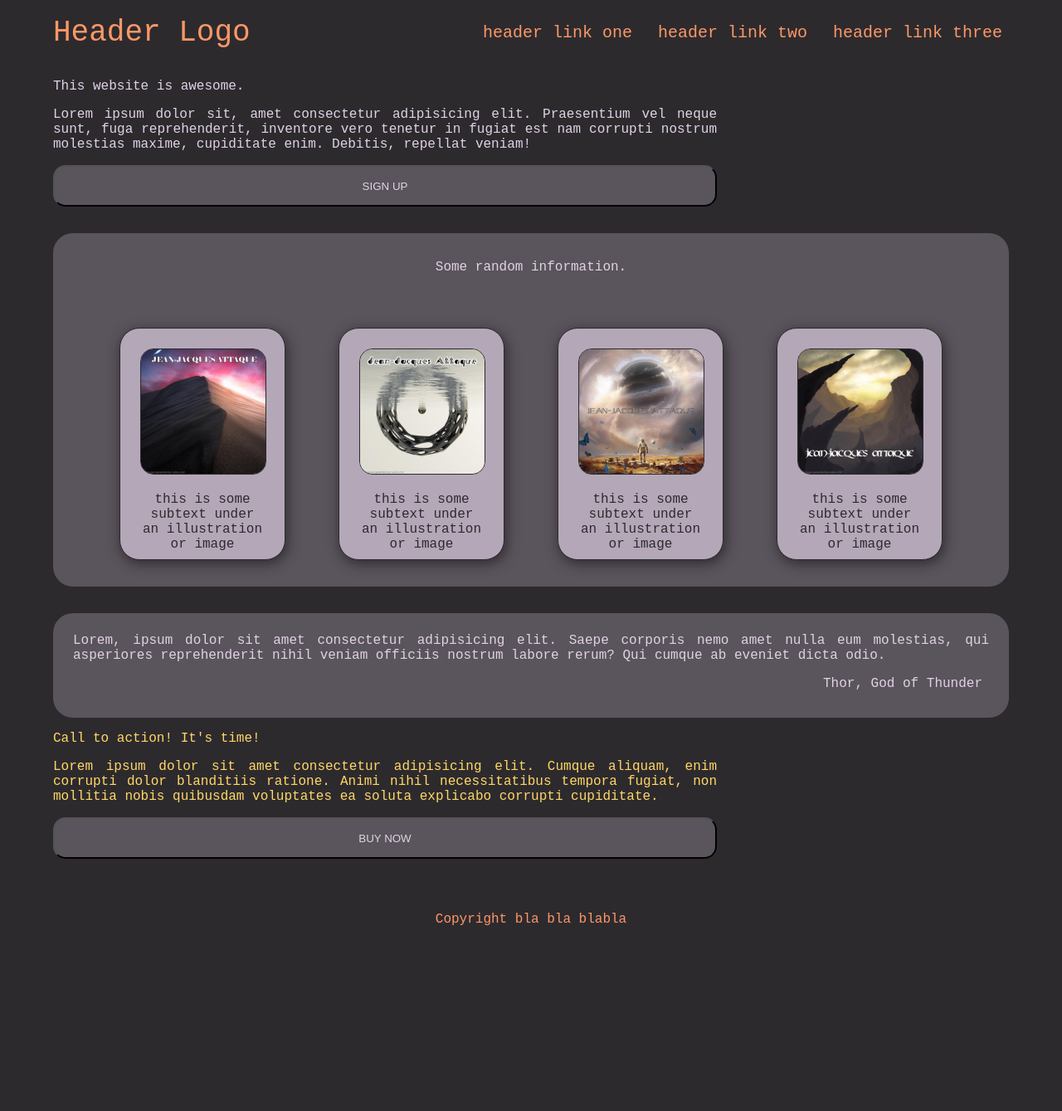
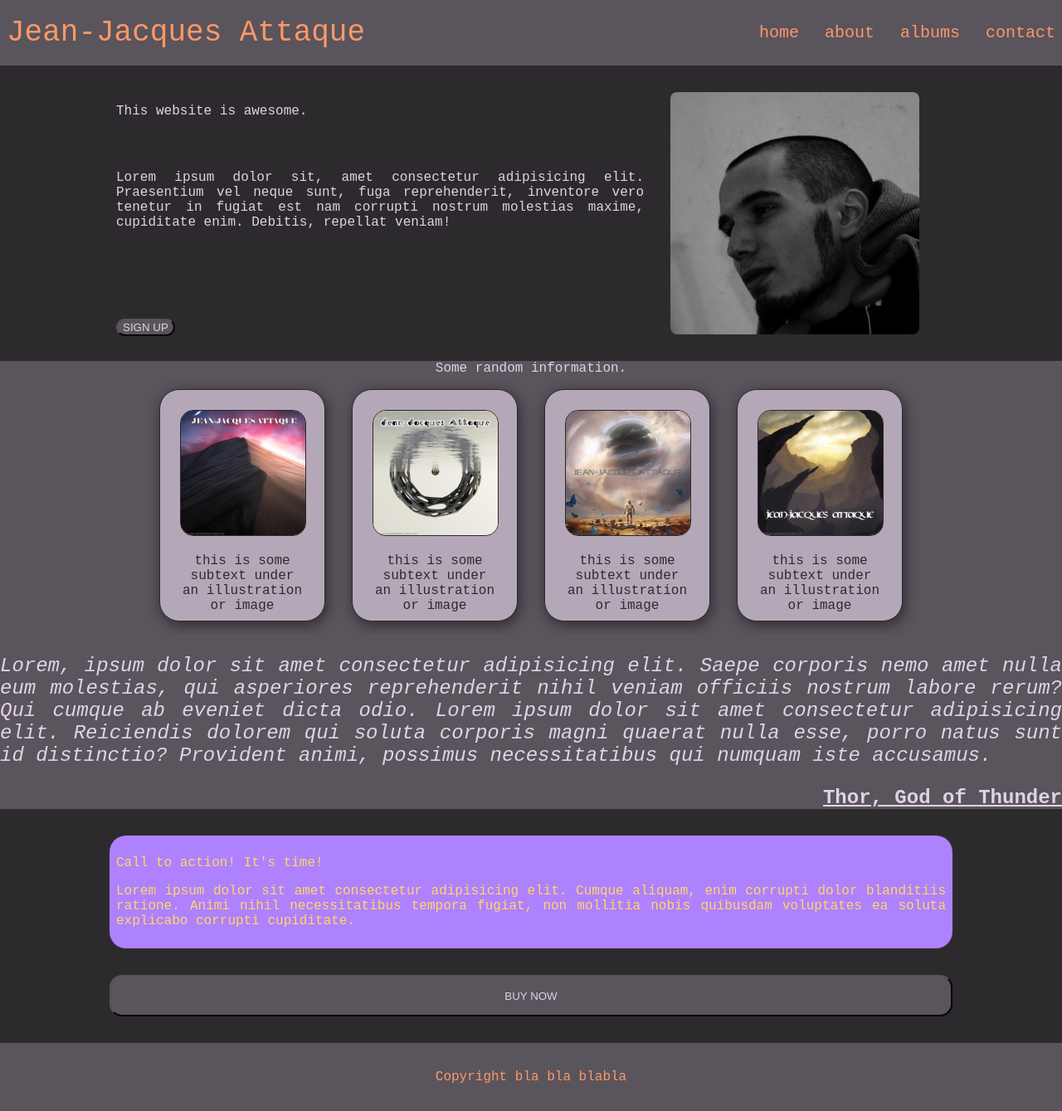
Before and after one commit to jj-attaq/landing-page, a plain HTML site: page index.html in a window 1280 px wide. Shown: the whole page at 83% size. Before the commit the page ends 1149 px from the top, so only its background shows below. Drawn offline with Linux system fonts and the light colour scheme.

Commit message:
reformatting

```diff
--- a/index.html
+++ b/index.html
@@ -10,16 +10,19 @@
   <body>
     <!-- part 1 -->
     <header class="header">
-      <span class="header__logo">Header Logo</span>
+      <span class="header__logo">Jean-Jacques Attaque</span>
       <ul class="header__ul">
         <li class="header__li">
-          <a class="header__lnk" href=""">header link one</a>
+          <a class="header__lnk" href=""">home</a>
         </li>
         <li class="header__li">
-          <a class="header__lnk" href="">header link two</a>
+          <a class="header__lnk" href="">about</a>
         </li>
         <li class="header__li">
-          <a class="header__lnk" href="">header link three</a>
+          <a class="header__lnk" href="">albums</a>
+        </li>
+        <li class="header__li">
+          <a class="header__lnk" href="">contact</a>
         </li>
       </ul>
     </header>
@@ -33,50 +36,55 @@
           est nam corrupti nostrum molestias maxime, cupiditate enim. Debitis,
           repellat veniam!
         </p>
-        <button class="mainOne__button">SIGN UP</button>
-      </div>
-      <div class="mainOne__img"></div>
+        <button class="mainOne__button">SIGN UP</button></div>
+      <img class="mainOne__img" src="./img/me au 7ieme.jpg" alt="jj_attaq, the handsome devil">
+
     </div>
     <!-- part 3 -->
     <div class="mainTwo">
+      <div class="mainTwo__field">
         <div class="mainTwo__title">Some random information.</div>
-      <div class="mainTwo__card">
-        <img class="mainTwo__img" src="./img/AlbumCover1.png" alt="" />
+        <a class="mainTwo__card" href="">
+         <img class="mainTwo__img" src="./img/AlbumCover1.png" alt="first album cover" />
           <p class="mainTwo__subtext">
           this is some subtext under an illustration or image
           </p>
-      </div>
-      <div class="mainTwo__card">
-        <img class="mainTwo__img" src="./img/AlbumCover2.png" alt="" />
+        </a>
+        <a class="mainTwo__card" href="">
+          <img class="mainTwo__img" src="./img/AlbumCover2.png" alt="second album cover" />
           <p class="mainTwo__subtext">
           this is some subtext under an illustration or image
          </p>
-      </div>
-      <div class="mainTwo__card">
-        <img class="mainTwo__img" src="./img/AlbumCover3.png" alt="" />
+        </a>
+        <a class="mainTwo__card" href="">
+          <img class="mainTwo__img" src="./img/AlbumCover3.png" alt="third album cover" />
           <p class="mainTwo__subtext">
           this is some subtext under an illustration or image
           </p>
-      </div>
-      <div class="mainTwo__card">
-        <img class="mainTwo__img" src="./img/AlbumCover4.png" alt="" />
+        </a>
+        <a class="mainTwo__card" href="">
+          <img class="mainTwo__img" src="./img/AlbumCover4.png" alt="fourth album cover" />
           <p class="mainTwo__subtext">
           this is some subtext under an illustration or image
          </p>
+        </a>
       </div>
-      <!-- all images are from Douglas Gavelin at https://www.rocklou.com/ -->
+      <!-- all album covers are from Douglas Gavelin at https://www.rocklou.com/ -->
     </div>
     <!-- part 4 -->
     <div class="quote">
+      <div class="quote__field">
         <p class="quote__text">
         Lorem, ipsum dolor sit amet consectetur adipisicing elit. Saepe corporis
         nemo amet nulla eum molestias, qui asperiores reprehenderit nihil veniam
-        officiis nostrum labore rerum? Qui cumque ab eveniet dicta odio.
+        officiis nostrum labore rerum? Qui cumque ab eveniet dicta odio. Lorem ipsum dolor sit amet consectetur adipisicing elit. Reiciendis dolorem qui soluta corporis magni quaerat nulla esse, porro natus sunt id distinctio? Provident animi, possimus necessitatibus qui numquam iste accusamus.
         </p>
         <div class="quote__name">Thor, God of Thunder</div>
       </div>
+    </div>
     <!-- part 5 -->
     <div class="cta">
+      <div class="cta__field">
         <p class="cta__title">Call to action! It's time!</p>
         <p class="cta__text">
         Lorem ipsum dolor sit amet consectetur adipisicing elit. Cumque aliquam,
@@ -84,6 +92,7 @@
         tempora fugiat, non mollitia nobis quibusdam voluptates ea soluta
         explicabo corrupti cupiditate.
         </p>
+      </div>
       <button class="cta__button">BUY NOW</button>
     </div>
     <!-- part 6 -->
--- a/style.css
+++ b/style.css
@@ -5,23 +5,25 @@ body {
   min-height: 100vh;
   display: flex;
   flex-direction: column;
+  text-align: justify;
+  align-items: center;
   margin: 0;
   font-family: "Courier New", Courier, monospace;
-  padding: 0 64px 0 64px;
-  text-align: justify;
 }
 /* header */
 .header {
-  background-color: #2d2a2e;
+  background-color: rgb(90, 84, 92);
   color: #fc9867;
   font-size: 20px;
   margin: 0;
   display: flex;
+  width: 100%;
   justify-content: space-between;
   align-items: center;
 }
 .header__logo {
   font-size: 36px;
+  padding-left: 8px;
 }
 .header__ul {
   list-style-type: none;
@@ -40,51 +42,72 @@ body {
 }
 /* mainOne */
 .mainOne {
+  color: rgb(225, 210, 230);
   display: flex;
-  color: rgb(225, 210, 230);
-  max-width: 800px;
+  box-sizing: border-box;
+  width: 100%;
+
+  max-width: 1000px;
+}
+.mainOne__text {
+  display: flex;
+  flex-wrap: wrap;
+}
+.mainOne__title {
+  display: flex;
+  align-self: center;
+  width: 100%;
+}
+.mainOne__img {
+  max-width: 300px;
+  max-height: 300px;
+  padding: 32px;
+
+  border-radius: 40px;
 }
 .mainOne__button {
+  display: block;
   background-color: rgb(90, 84, 92);
   color: rgb(225, 210, 230);
-  width: 100%;
-  height: 50px;
   border-radius: 15px;
-  margin: 0 32px 32px 0;
+  align-self: center; /* w/o this, the button will bloat up due to mainOne__img increasing flexbox size I think */
 }
 .mainOne__button:hover {
   color: #ffd866;
 }
+
 /* mainTwo */
 .mainTwo {
   background-color: rgb(90, 84, 92);
   color: rgb(225, 210, 230);
+  width: 100%;
+}
+.mainTwo__field {
   display: flex;
+  box-sizing: border-box;
   justify-content: center;
   align-content: center;
   flex-wrap: wrap;
-  border-radius: 24px;
 }
 .mainTwo__title {
   display: flex;
   flex: 0 1 auto;
   width: 100%;
   justify-content: center;
-  padding: 32px 0 32px 0;
 }
 .mainTwo__card {
   box-sizing: border-box;
+  background-color: rgb(180, 168, 184);
+  text-align: center;
+  text-decoration: none;
+  color: #2d2a2e;
   border: 1px solid #2d2a2e;
-  border-radius: 24px;
-  background-color: rgb(180, 168, 184);
-  color: #2d2a2e;
   box-shadow: 2px 4px 16px #2d2a2e;
   width: 200px;
   height: 280px;
-  margin: 32px;
+  margin: 16px;
   padding: 24px;
-  gap: 32px;
-  text-align: center;
+  border-radius: 24px;
 }
 .mainTwo__card:hover {
   box-shadow: 4px 8px 32px #fc9867;
@@ -96,30 +119,37 @@ body {
   width: 150px;
   height: 150px;
 }
-.mainTwo__subtext {
-  justify-self: center;
-}
 /* quote */
 .quote {
-  margin-top: 32px;
   background-color: rgb(90, 84, 92);
   color: rgb(225, 210, 230);
-  border-radius: 24px;
+  font-size: 24px;
+  width: 100%;
 }
 .quote__text {
-  padding: 24px 24px 0 24px;
-  margin: 0 0 16px 0;
+  font-style: italic;
 }
 .quote__name {
-  padding: 0px 32px 32px 32px;
+  /*
+  padding: 0px 32px 32px 32px;*/
   display: flex;
   justify-content: flex-end;
+  font-weight: 600;
+  text-decoration: underline;
 }
 /* cta */
 .cta {
   background-color: #2d2a2e;
   color: #ffd866;
-  max-width: 800px;
+  margin: 32px;
+  /*
+  padding: 0 64px 0px 128px;*/
+}
+.cta__field {
+  background-color: #ae81ff;
+  border-radius: 20px;
+  padding: 8px;
+  max-width: 1000px;
 }
 .cta__button {
   background-color: rgb(90, 84, 92);
@@ -127,16 +157,19 @@ body {
   width: 100%;
   height: 50px;
   border-radius: 15px;
-  margin: 0 32px 32px 0;
+
+  margin: 32px 0px 0px 0px;
 }
 .cta__button:hover {
   color: #ffd866;
 }
 /* footer */
 .footer {
-  background-color: #2d2a2e;
+  background-color: rgb(90, 84, 92);
   color: #fc9867;
   display: flex;
+  width: 100%;
   justify-content: center;
-  padding: 32px;
+
+  padding: 32px 0px 32px;
 }
```
Also changed, not shown: img/me au 7ieme.jpg (added). Lines whose indentation alone changed are shown as unchanged.
